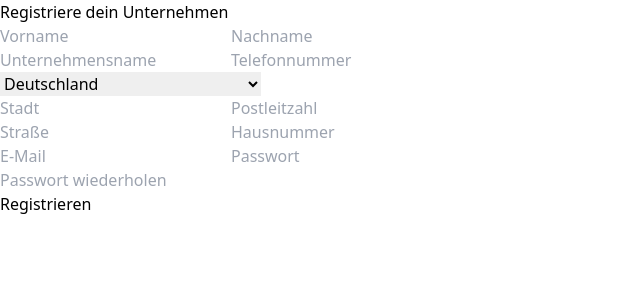
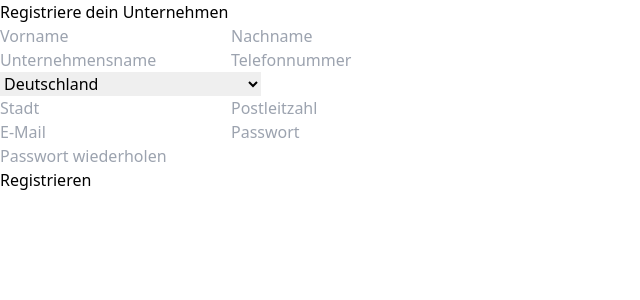
Before and after one commit to S-Guettner/it-job-plattform-frontend, a React (Vite) app: page /company-registration in a window 1280 px wide. Shown: the top 300 px of the page, without its empty margins (0-640 px from the left). Built offline with nearby package versions, Linux system fonts and the light colour scheme.

Commit message:
fix: removed street and street adress input fields

```diff
--- a/src/pages/RegistrationCompany.tsx
+++ b/src/pages/RegistrationCompany.tsx
@@ -1,10 +1,10 @@
 import { FC,useState, useRef} from 'react'
 import { v4 as uuidv4 } from 'uuid'
 import countriesListGerman from '../data/countriesGerman.json'
-import countriesListEnglish from '../data/countriesEnglish.json'
 
 
-/* todo: add useContext for language selection */
+
+
 
 
 interface country {
@@ -121,10 +121,6 @@ const Registration: FC = () => {
           <input ref={cityRef} className='border-2 pl-2' type="text" name="city" id="city" placeholder='Stadt'/>
           <input ref={zipCodeRef} className='border-2 pl-2' type="number" name="zipCode" id="zipCode" placeholder='Postleitzahl'/>
       </div>
-      <div className='mb-5'>
-          <input ref={streetRef} className='border-2 pl-2' type="text" name="street" id="street" placeholder='Straße'/>
-          <input ref={streetAdressRef} className='border-2 pl-2' type="text" name="streetAdress" id="streetAdress" placeholder='Hausnummer'/>
-      </div>
       <div>
           <input ref={emailRef} className='mb-4 border-2 pl-2 block w-full' type="email" name="email" id="email" placeholder='E-Mail'/>
           <input onChange={(e) => setPassword(e.target.value)} className='border-2 pl-2 block w-full' type="password" name="password" id="password" placeholder='Passwort'/>
```
